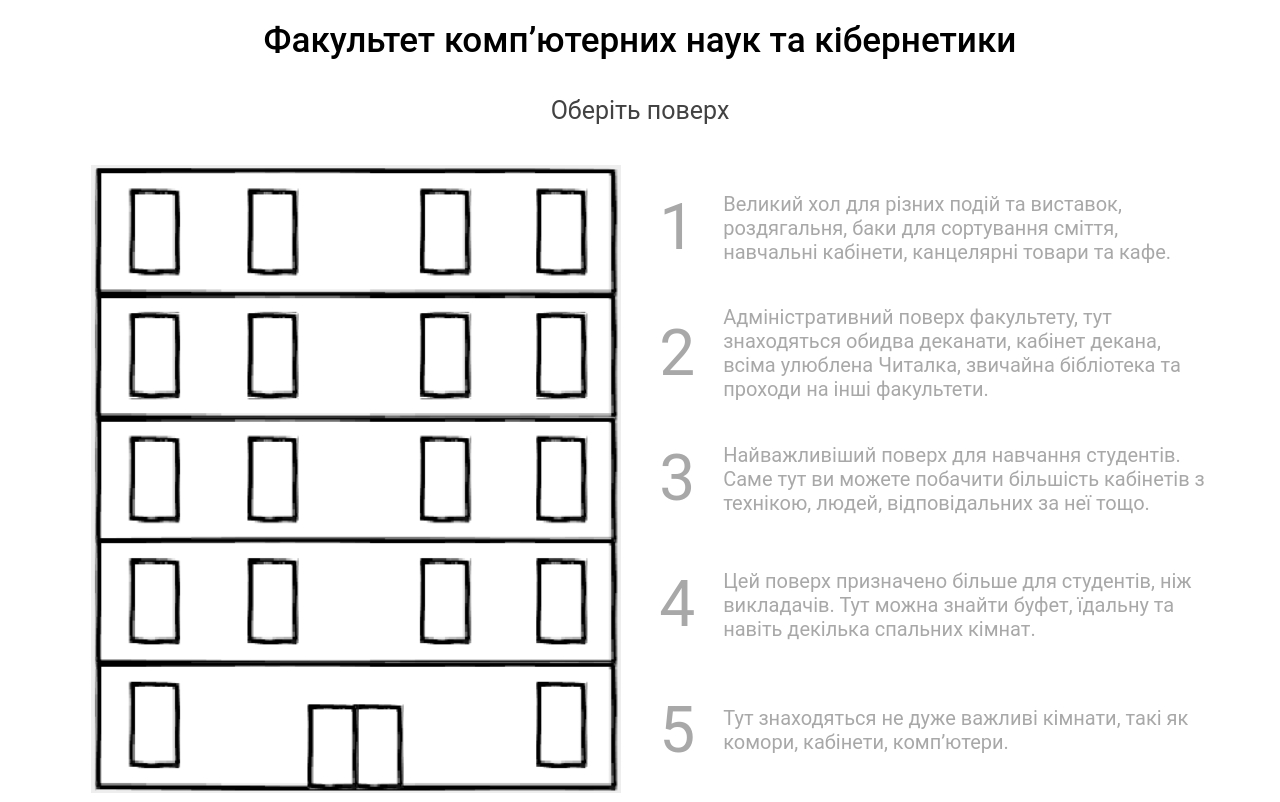
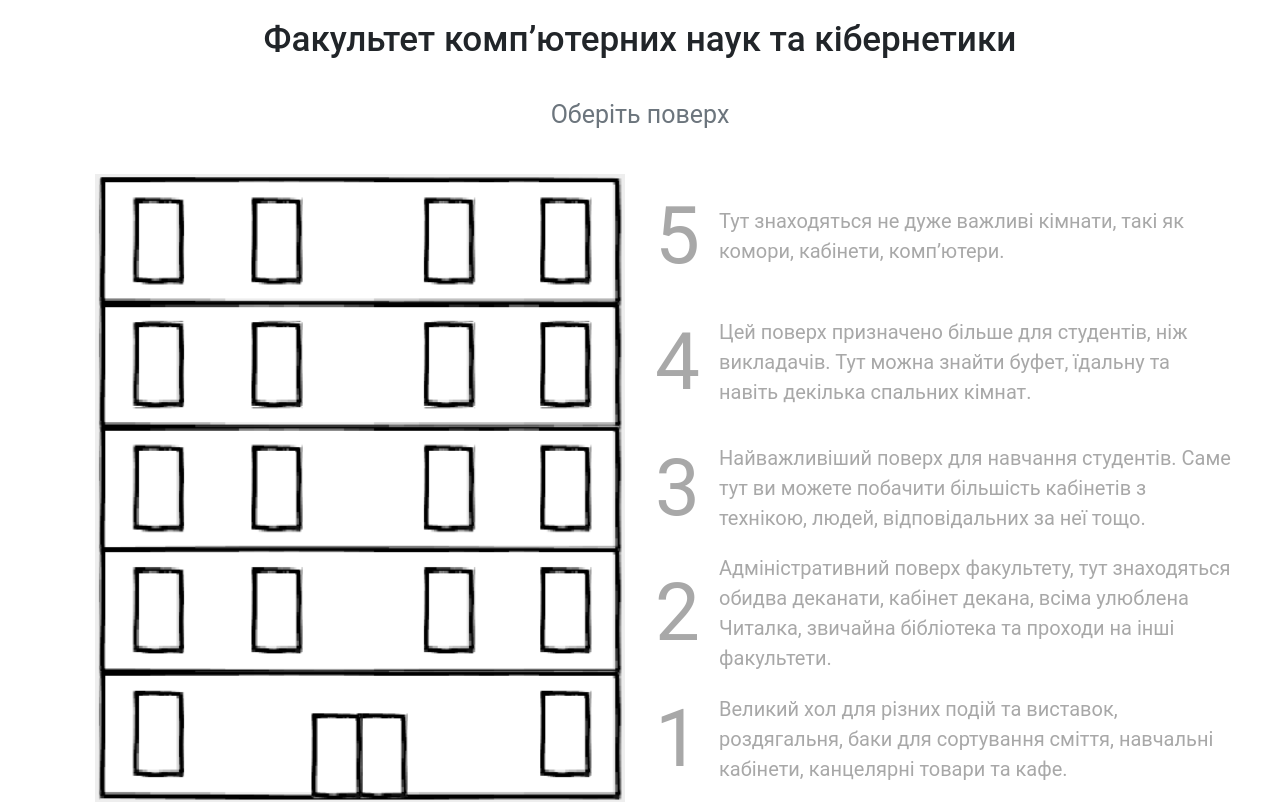
Before and after one commit to actpohabtNS/interactive-map, a React (Create React App) app: page / in a window 1280 px wide. Built offline with nearby package versions, Linux system fonts and the light colour scheme.

Commit message:
[ UPDATED ] building page with bootstrap

```diff
--- a/src/App.css
+++ b/src/App.css
@@ -63,8 +63,9 @@
 
 .sf-floors-list {
   display: flex;
-  flex-direction: column;
+  flex-direction: column-reverse;
   align-items: flex-start;
+  height: 100%;
 }
 
 .fi-block {
@@ -83,7 +84,7 @@
 .fi-num {
   display: block;
   min-width: 5vw;
-  font-size: 5vw;
+  font-size: 5rem;
 }
 
 .fi-text {
--- a/src/App.js
+++ b/src/App.js
@@ -4,6 +4,7 @@ import {
   Switch,
   Route
 } from 'react-router-dom'
+import 'bootstrap/dist/css/bootstrap.min.css';
 
 import BuildingPage from './pages/BuildingPage'
 import FloorPage from './pages/FloorPage';
--- a/src/pages/BuildingPage.js
+++ b/src/pages/BuildingPage.js
@@ -5,27 +5,41 @@ import Map from '../components/Map'
 import FloorItem from '../components/FloorItem'
 import CustomLink from '../components/CustomLink'
 import building from '../data/building.png'
+import { Container, Row, Col } from 'react-bootstrap'
 
 const floorsData = require('../data/floors.json')
 
 const BuildingPage = () => {
   return (
-    <div className="building-screen">
+    <Container fluid className="px-5">
+      <Row>
+        <Col>
           <Header>
             Факультет комп’ютерних наук та кібернетики
           </Header>
+        </Col>
+      </Row>
 
-      <span className="sf-text">Оберіть поверх</span>
+      <Row>
+        <Col className="text-center">
+          <span className="sf-text text-secondary">Оберіть поверх</span>
+        </Col>
+      </Row>
 
-      <div className="sf-block">
+      <Row>
+        <Col>
           <Map className="sf-map" asset={building} />
+        </Col>
+
+        <Col>
           <div className="sf-floors-list">
             { floorsData.map(floor => <CustomLink key={ floor.id } to={`/${floor.id}`} className="fi-block">
                 <FloorItem floorNum={ floor.num } floorText={ floor.description } />
               </CustomLink> ) }
           </div>
-      </div>
-    </div>
+        </Col>
+      </Row>
+    </Container>
   )
 }
 
```
Lines whose indentation alone changed are shown as unchanged.
